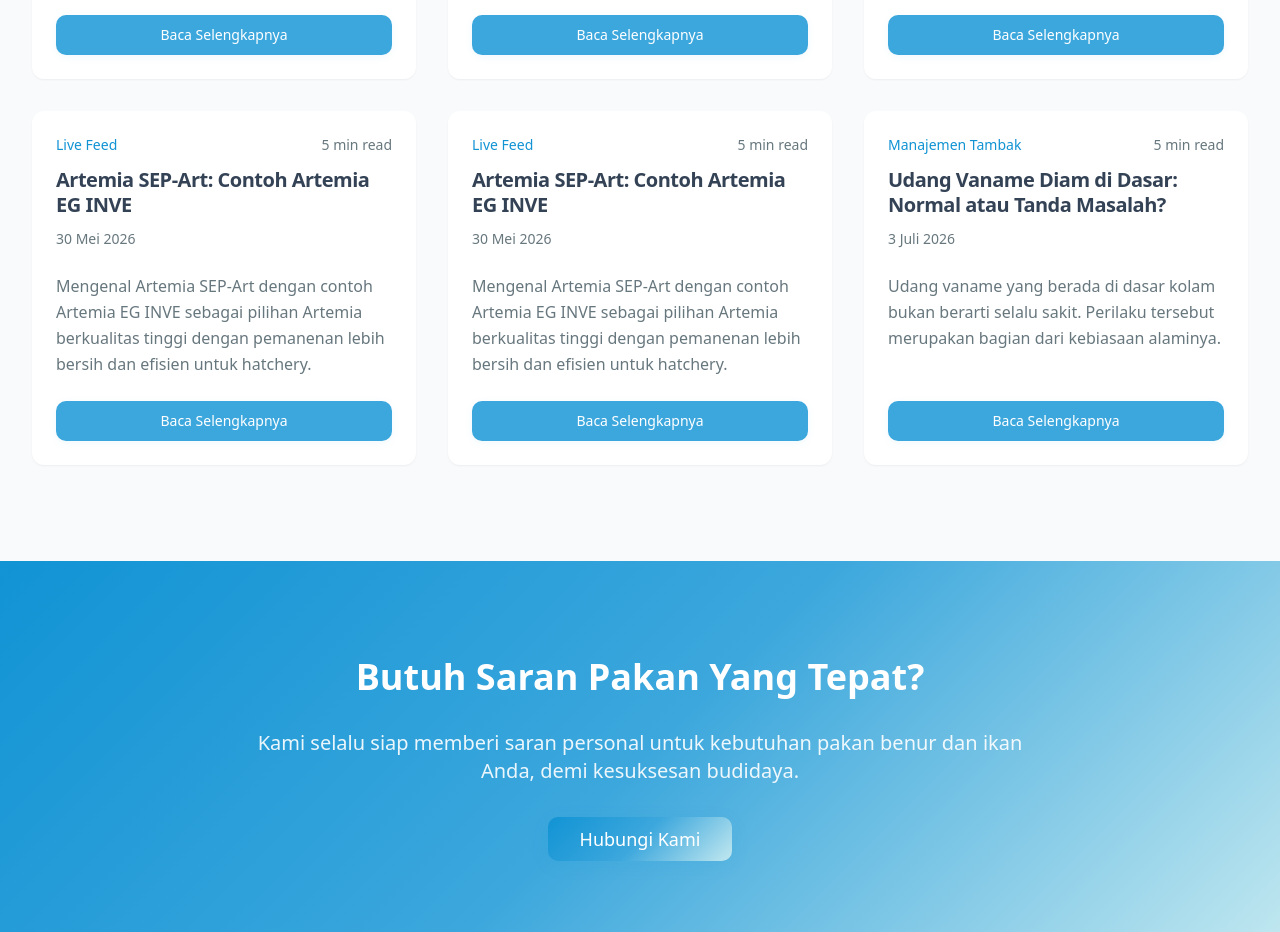
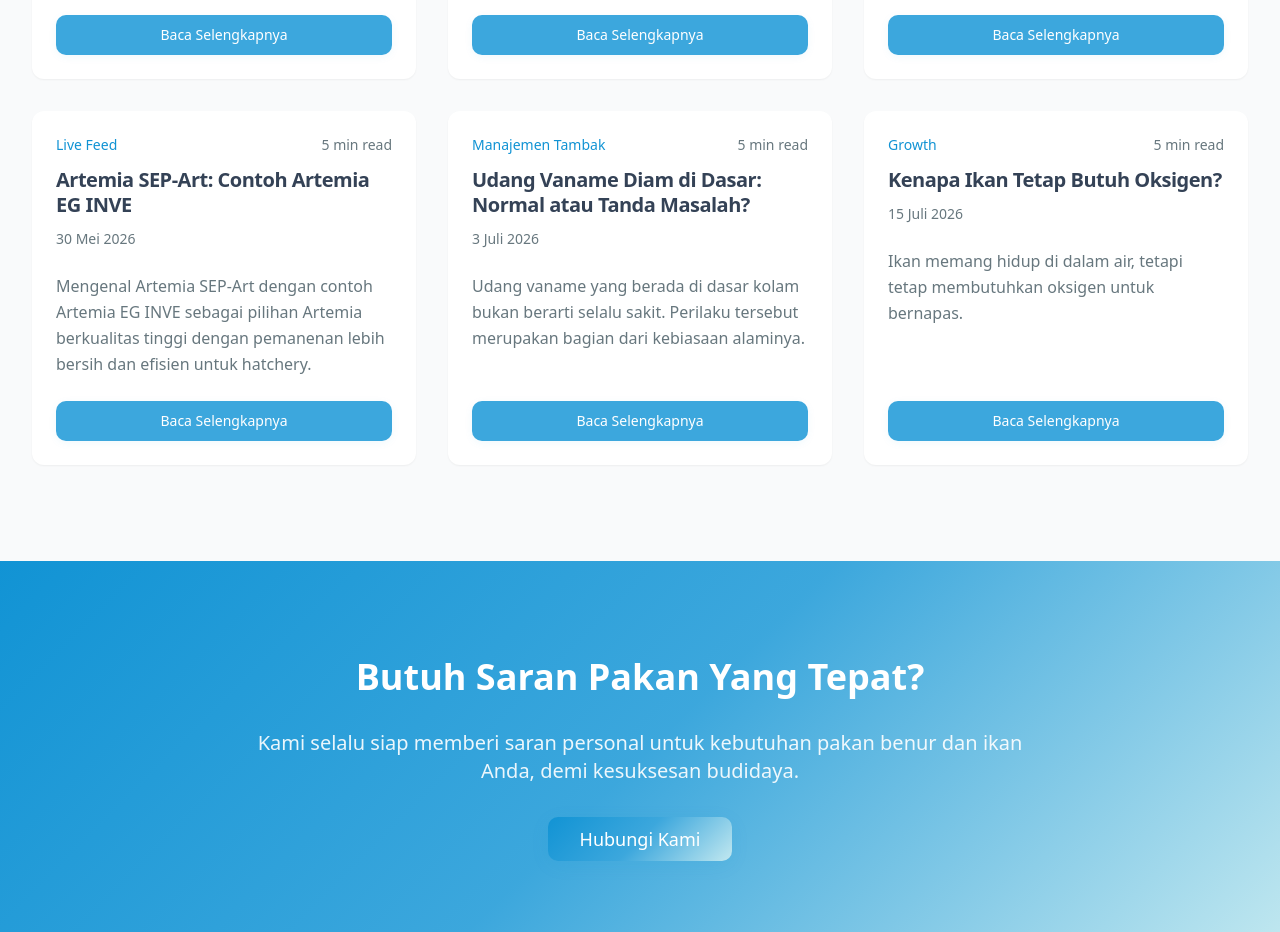
Before and after one commit to GiziLaut/gizilaut-ocean-elegance, a React (Vite) app: page /blog in a window 1280 px wide. Shown: the part 2720-3652 px from the top of the page. Built offline with nearby package versions, Linux system fonts and the light colour scheme.

Commit message:
Update Blog 21

```diff
--- a/src/data/blogPosts.ts
+++ b/src/data/blogPosts.ts
@@ -1212,4 +1212,57 @@ Dalam budidaya, keberhasilan sering ditentukan oleh kemampuan membaca perubahan
   `
 },
 
+{
+  id: 21,
+    title: "Kenapa Ikan Tetap Butuh Oksigen?",
+    date: "2026-7-15",
+    summary:
+      "Ikan memang hidup di dalam air, tetapi tetap membutuhkan oksigen untuk bernapas.",
+    slug: "kebutuhan-oksigen-pada-ikan",
+    category: "Growth",
+    readTime: "5 min read",
+  image: "/BlogImage/nafas-ikan.png",
+  content: `
+# Bagaimana Ikan Bernapas?
+
+Saat berenang, air masuk melalui mulut ikan lalu mengalir melewati insang. Di dalam insang terdapat banyak pembuluh darah halus yang memungkinkan oksigen terlarut berpindah dari air ke dalam darah, sementara karbon dioksida dilepaskan kembali ke air.
+
+Proses ini sangat efisien, tetapi hanya dapat berlangsung dengan baik jika kadar oksigen terlarut (DO) di dalam air tetap mencukupi.
+
+---
+
+## Kenapa Ikan Sering Megap di Permukaan?
+
+Ketika kadar oksigen terlarut mulai menurun, ikan biasanya akan menunjukkan tanda-tanda stres. Salah satu gejala yang paling mudah dikenali adalah ikan sering naik ke permukaan dan membuka-tutup mulut dengan cepat atau terlihat "megap".
+
+Perilaku ini terjadi karena lapisan permukaan air umumnya memiliki kandungan oksigen yang sedikit lebih tinggi akibat kontak langsung dengan udara. Jika banyak ikan berkumpul di permukaan atau di dekat aerator, kondisi tersebut dapat menjadi tanda bahwa kadar oksigen di kolam perlu segera diperiksa.
+
+---
+
+## Berapa Kadar Oksigen yang Baik?
+
+Kebutuhan oksigen berbeda pada setiap spesies, tetapi secara umum kadar oksigen terlarut di atas **5 mg/L** dianggap baik untuk banyak jenis ikan budidaya. Ketika kadar oksigen turun hingga sekitar **3–5 mg/L**, beberapa spesies mulai mengalami stres. Jika turun di bawah **3 mg/L**, banyak ikan akan menunjukkan gangguan pernapasan, dan kondisi yang lebih rendah lagi dapat meningkatkan risiko kematian apabila berlangsung terlalu lama.
+
+Karena itu, aerasi yang memadai dan pengelolaan kualitas air menjadi bagian penting dalam budidaya maupun pemeliharaan ikan.
+
+---
+
+## Tidak Semua Ikan Memiliki Kemampuan yang Sama
+
+Beberapa ikan memiliki adaptasi khusus untuk menghadapi kondisi oksigen rendah. Cupang, misalnya, memiliki organ labirin yang memungkinkan mereka mengambil oksigen langsung dari udara. Lele juga relatif lebih toleran terhadap kadar oksigen yang rendah dibandingkan banyak spesies lainnya.
+
+Meski begitu, kemampuan tersebut bukan berarti ikan dapat dipelihara dalam kondisi kualitas air yang buruk. Lingkungan dengan oksigen yang cukup tetap dibutuhkan agar ikan dapat tumbuh sehat dan optimal.
+
+---
+
+## Kesimpulan
+
+Ikan memang hidup di dalam air, tetapi tetap membutuhkan oksigen untuk bernapas. Oksigen tersebut diperoleh dari air melalui insang, sehingga kualitas air dan kadar oksigen terlarut menjadi faktor penting dalam menjaga kesehatan ikan.
+
+Jika ikan mulai sering megap di permukaan, jangan abaikan tanda tersebut. Bisa jadi, ikan sedang memberi sinyal bahwa kondisi air perlu segera diperiksa sebelum masalah berkembang menjadi lebih serius.
+
+#Oksigen #Aerasi #IkanBernafas #LiveFeed #Hatchery
+  `
+},
+
 ];
--- a/src/pages/Blog.tsx
+++ b/src/pages/Blog.tsx
@@ -201,16 +201,6 @@ const blogPosts = [
     readTime: "5 min read",
   },
   {
-    id: 19,
-    title: "Artemia SEP-Art: Contoh Artemia EG INVE",
-    date: "2026-5-30",
-    summary:
-      "Mengenal Artemia SEP-Art dengan contoh Artemia EG INVE sebagai pilihan Artemia berkualitas tinggi dengan pemanenan lebih bersih dan efisien untuk hatchery.",
-    slug: "artemia-separt-eg-inve",
-    category: "Live Feed",
-    readTime: "5 min read",
-  },
-  {
     id: 20,
     title: "Udang Vaname Diam di Dasar: Normal atau Tanda Masalah?",
     date: "2026-7-3",
@@ -218,6 +208,16 @@ const blogPosts = [
       "Udang vaname yang berada di dasar kolam bukan berarti selalu sakit. Perilaku tersebut merupakan bagian dari kebiasaan alaminya.",
     slug: "perilaku-udang-vaname",
     category: "Manajemen Tambak",
+    readTime: "5 min read",
+  },
+    {
+    id: 21,
+    title: "Kenapa Ikan Tetap Butuh Oksigen?",
+    date: "2026-7-15",
+    summary:
+      "Ikan memang hidup di dalam air, tetapi tetap membutuhkan oksigen untuk bernapas.",
+    slug: "kebutuhan-oksigen-pada-ikan",
+    category: "Growth",
     readTime: "5 min read",
   },
 ];
```
Also changed, not shown: 1 other file (tests, documents, lock files or other folders).
